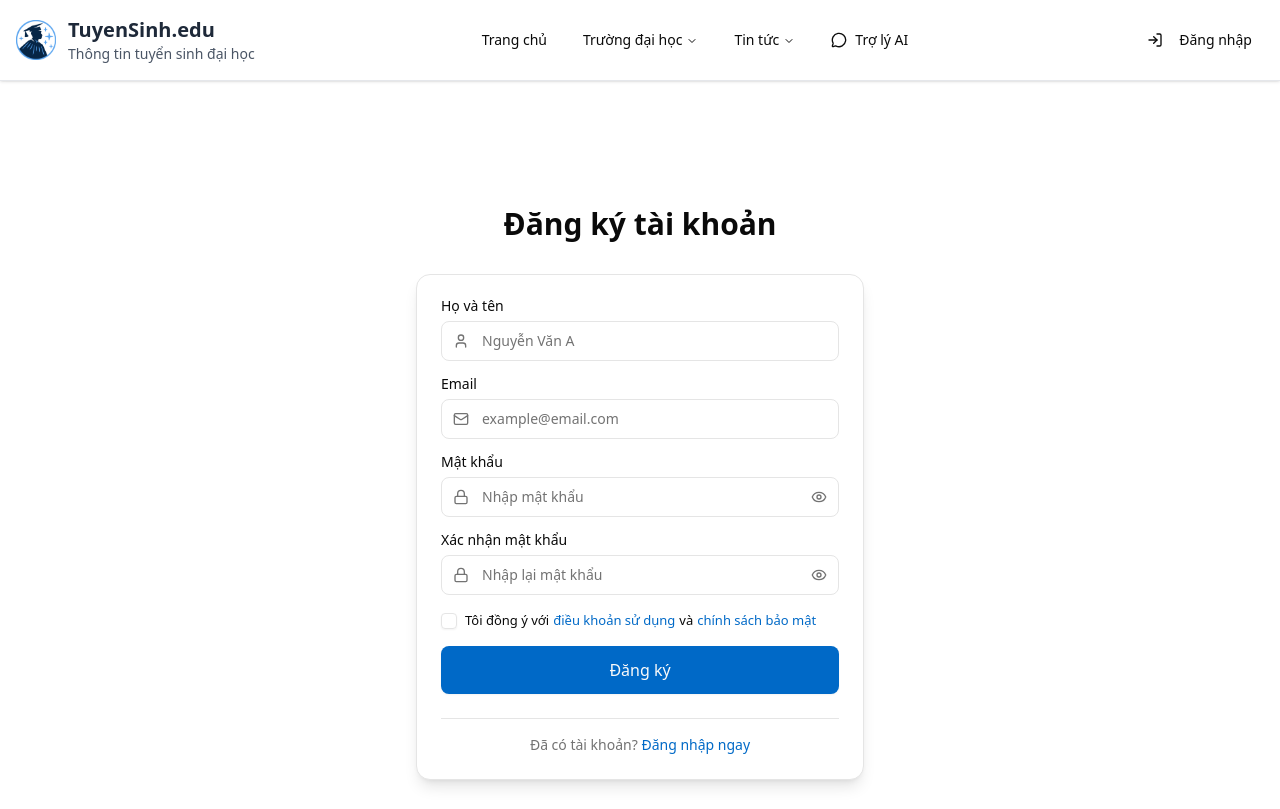
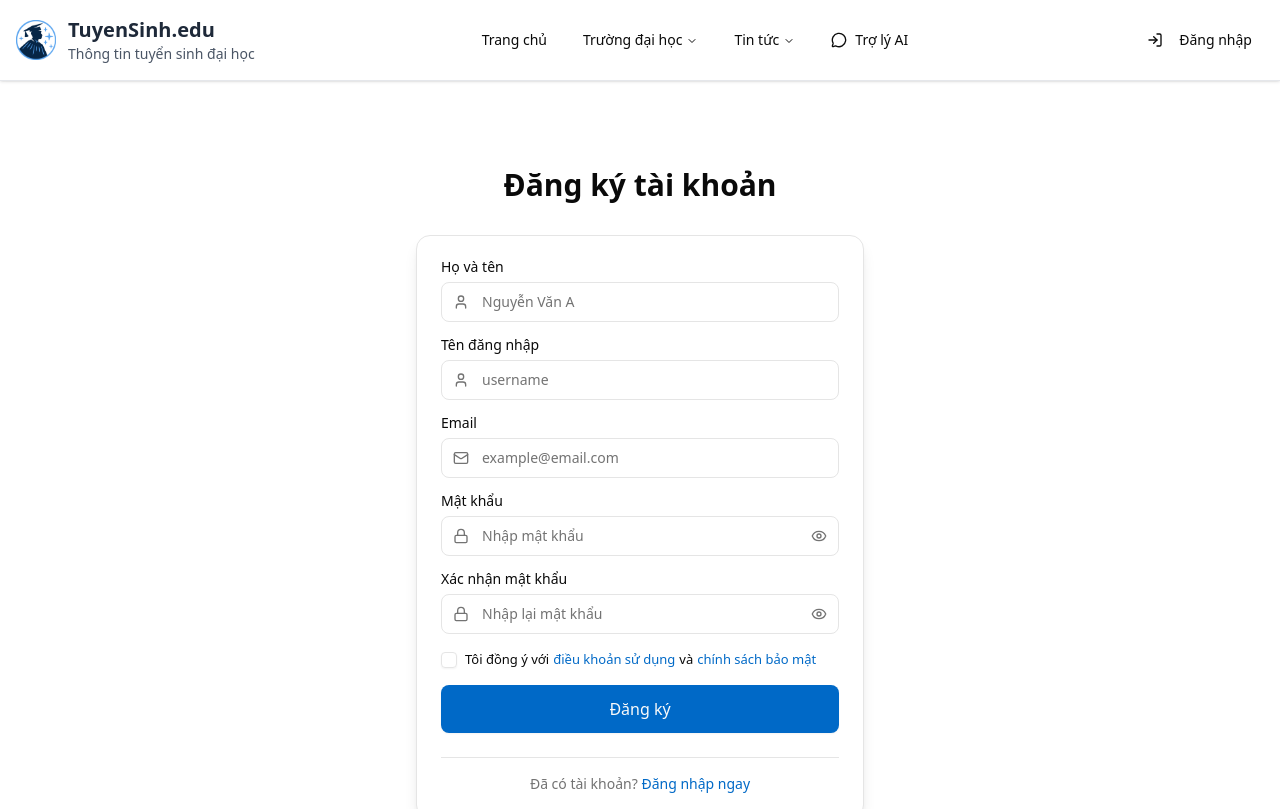
Before and after one commit to vuankhang76/tuyensinh, a React (Vite) app: page /register in a window 1280 px wide. Shown: the top 809 px of the page. Built offline with nearby package versions, Linux system fonts and the light colour scheme; no server answers.

Commit message:
16/9-finish_login_and_register

```diff
--- a/src/pages/Register.jsx
+++ b/src/pages/Register.jsx
@@ -15,6 +15,7 @@ import {
 } from 'lucide-react';
 import { toast } from 'sonner';
 import { useAuth } from '../context/AuthContext';
+import { registerWithCredentials } from '@/services/authService';
 
 const Register = () => {
     const navigate = useNavigate();
@@ -38,26 +39,32 @@ const Register = () => {
         }
     }, [user, navigate]);
 
-    // Handle Registration
     const handleRegister = async (values) => {
         setLoading(true);
 
         try {
-            // Validate password confirmation
-            if (values.password !== values.confirmPassword) {
+            const normalizedValues = {
+                ...values,
+                username: values.username.toLowerCase(),
+                email: values.email.toLowerCase(),
+            };
+
+            if (normalizedValues.password !== normalizedValues.confirmPassword) {
                 toast.error("Mật khẩu xác nhận không khớp");
                 return;
             }
 
-            // In real app, call API to register
-            console.log('Registration:', values);
+            const result = await registerWithCredentials(normalizedValues);
+            if (result.error) {
+                toast.error(result.error);
+                return;
+            }
 
             toast.success("Đăng ký thành công!", {
                 description: "Tài khoản đã được tạo. Vui lòng đăng nhập.",
             });
 
             navigate('/login');
-
         } catch (error) {
             toast.error("Có lỗi xảy ra khi đăng ký", {
                 description: "Vui lòng thử lại sau."
@@ -82,14 +89,14 @@ const Register = () => {
                     <CardContent>
                         <form onSubmit={handleSubmit(handleRegister)} className="space-y-4">
                             <div>
-                                <Label htmlFor="fullName">Họ và tên</Label>
+                                <Label htmlFor="displayName">Họ và tên</Label>
                                 <div className="relative">
                                     <User className="absolute left-3 top-1/2 transform -translate-y-1/2 text-muted-foreground h-4 w-4" />
                                     <Input
-                                        id="fullName"
+                                        id="displayName"
                                         placeholder="Nguyễn Văn A"
                                         className="pl-10"
-                                        {...register('fullName', {
+                                        {...register('displayName', {
                                             required: 'Vui lòng nhập họ và tên!',
                                             minLength: {
                                                 value: 3,
@@ -106,7 +113,31 @@ const Register = () => {
                                     <p className="text-sm text-destructive mt-1">{errors.fullName.message}</p>
                                 )}
                             </div>
-
+                            <div>
+                                <Label htmlFor="username">Tên đăng nhập</Label>
+                                <div className="relative">
+                                    <User className="absolute left-3 top-1/2 transform -translate-y-1/2 text-muted-foreground h-4 w-4" />
+                                    <Input
+                                        id="username"
+                                        placeholder="username"
+                                        className="pl-10"
+                                        {...register('username', {
+                                            required: 'Vui lòng nhập tên đăng nhập!',
+                                            minLength: {
+                                                value: 6,
+                                                message: 'Tên đăng nhập phải có ít nhất 6 ký tự'
+                                            },
+                                            pattern:{
+                                                value: /^[a-zA-Z0-9]+$/,
+                                                message: 'Tên đăng nhập chỉ được chứa chữ cái và số'
+                                            }
+                                        })}
+                                    />
+                                </div>
+                                {errors.username && (
+                                    <p className="text-sm text-destructive mt-1">{errors.username.message}</p>
+                                )}
+                            </div>
                             <div>
                                 <Label htmlFor="email">Email</Label>
                                 <div className="relative">
@@ -142,8 +173,12 @@ const Register = () => {
                                         {...register('password', {
                                             required: 'Vui lòng nhập mật khẩu!',
                                             minLength: {
-                                                value: 3,
-                                                message: 'Mật khẩu phải có ít nhất 3 ký tự'
+                                                value: 5,
+                                                message: 'Mật khẩu phải có ít nhất 5 ký tự'
+                                            },
+                                            pattern: {
+                                                value: /^\S+$/,
+                                                message: 'Mật khẩu không được chứa khoảng trắng'
                                             }
                                         })}
                                     />
```
